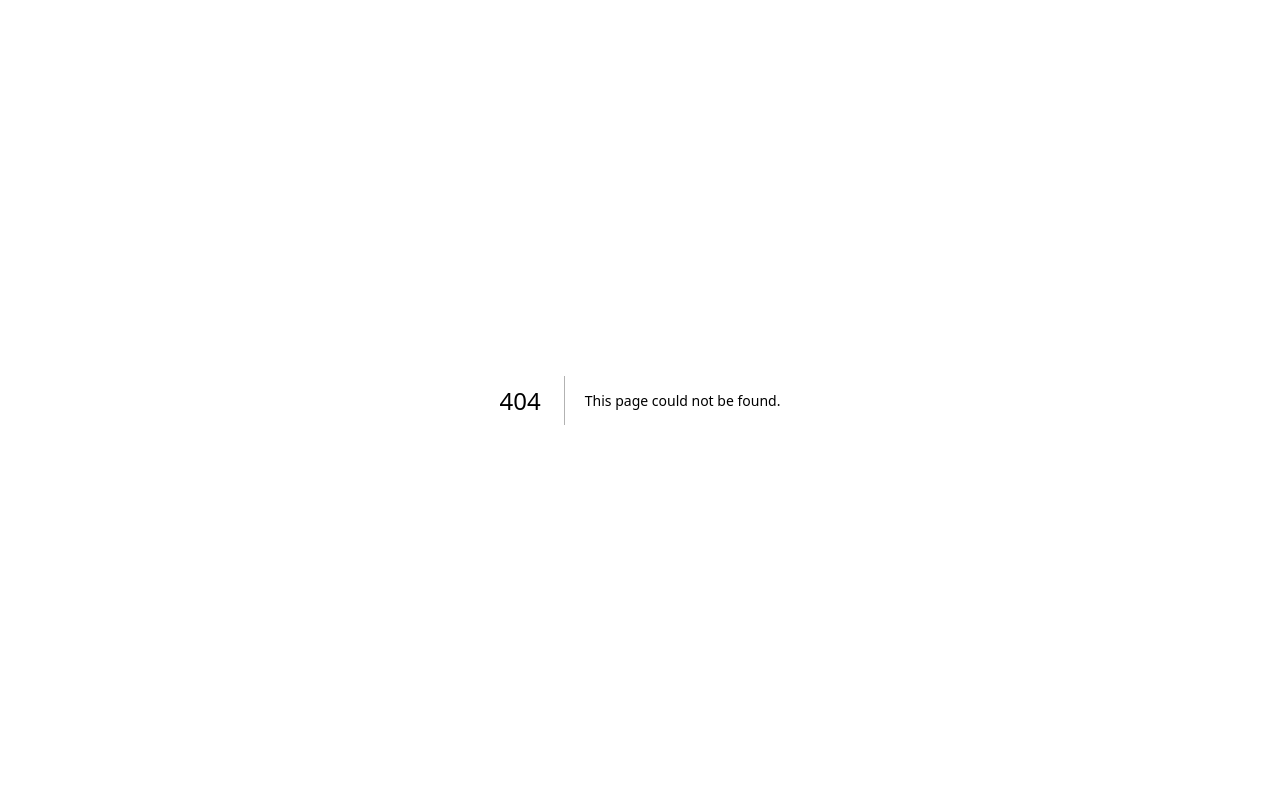
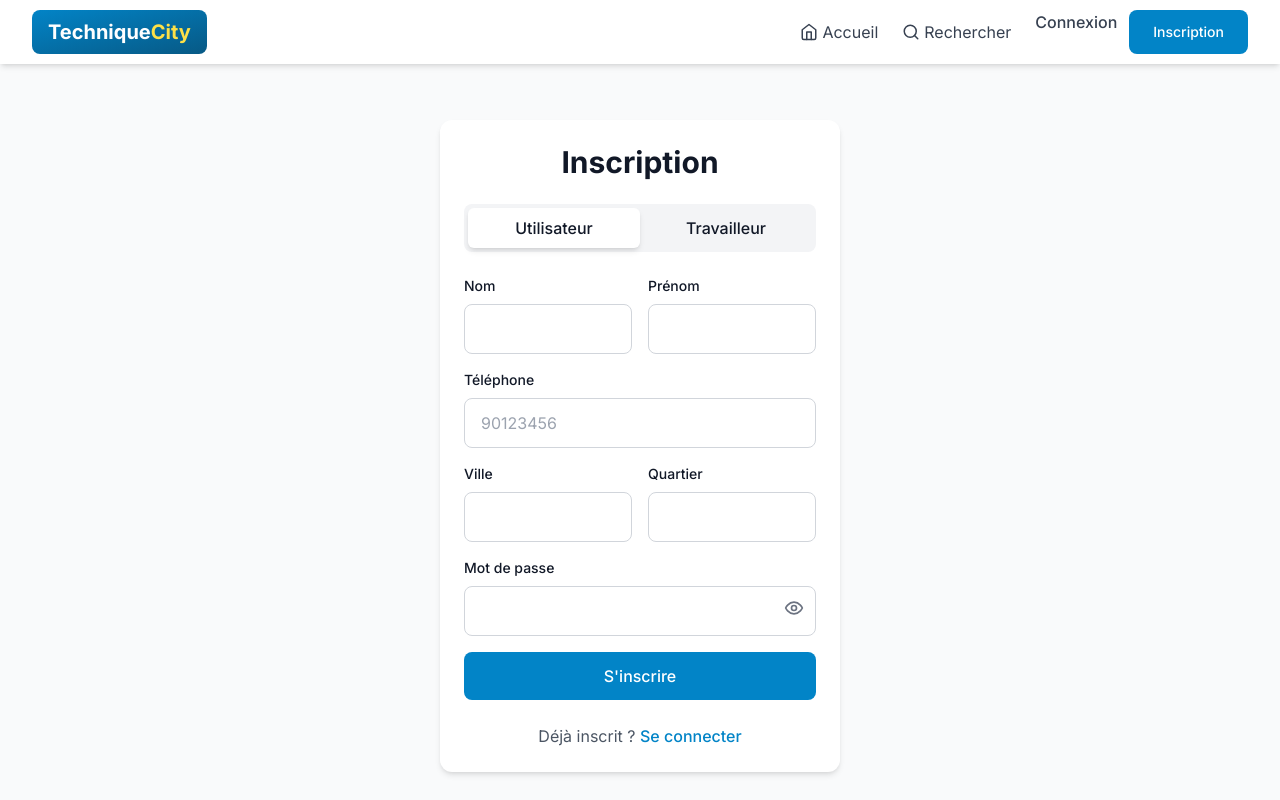
Before and after one commit to dioxyspaywer-dot/Techniquecity, a Next.js app in the folder frontend/: page /inscription in a window 1280 px wide. Before the commit this address had no page. Built offline with nearby package versions, Linux system fonts and the light colour scheme.

Commit message:
Create InscriptionPage component for user registration

```diff
--- /dev/null
+++ b/frontend/src/app/inscription/page.js
@@ -0,0 +1,33 @@
+'use client';
+import { useState } from 'react';
+import Link from 'next/link';
+import { useAuth } from '@/context/AuthContext';
+import Navbar from '@/components/Navbar';
+import { Eye, EyeOff } from 'lucide-react';
+
+export default function InscriptionPage() {
+  const [type, setType] = useState('utilisateur');
+  const [showPassword, setShowPassword] = useState(false);
+  const [loading, setLoading] = useState(false);
+  const { registerUtilisateur, registerTravailleur } = useAuth();
+  const [formData, setFormData] = useState({ nom:'',prenom:'',telephone:'',motDePasse:'',ville:'',quartier:'',age:'',metier:'',region:'' });
+  const handleChange = (e) => setFormData({...formData,[e.target.name]:e.target.value});
+  const handleSubmit = async (e) => { e.preventDefault(); setLoading(true); if(type==='utilisateur') await registerUtilisateur(formData); else await registerTravailleur(formData); setLoading(false); };
+  const metiers = ['électricien','maçon','soudeur','mécanicien','coiffeur','menuisier','couturier','ferrailleur','staffeur'];
+  return (
+    <div className="min-h-screen"><Navbar/><div className="max-w-md mx-auto mt-8 p-6"><div className="card">
+      <h1 className="text-3xl font-bold text-center mb-6">Inscription</h1>
+      <div className="flex mb-6 bg-gray-100 rounded-lg p-1"><button onClick={()=>setType('utilisateur')} className={`flex-1 py-2 rounded-md font-medium transition-colors ${type==='utilisateur'?'bg-white shadow-md':''}`}>Utilisateur</button><button onClick={()=>setType('travailleur')} className={`flex-1 py-2 rounded-md font-medium transition-colors ${type==='travailleur'?'bg-white shadow-md':''}`}>Travailleur</button></div>
+      <form onSubmit={handleSubmit} className="space-y-4">
+        <div className="grid grid-cols-2 gap-4"><div><label className="block text-sm font-medium mb-2">Nom</label><input type="text" name="nom" value={formData.nom} onChange={handleChange} className="input-field" required/></div><div><label className="block text-sm font-medium mb-2">Prénom</label><input type="text" name="prenom" value={formData.prenom} onChange={handleChange} className="input-field" required/></div></div>
+        <div><label className="block text-sm font-medium mb-2">Téléphone</label><input type="tel" name="telephone" value={formData.telephone} onChange={handleChange} className="input-field" placeholder="90123456" required/></div>
+        {type==='travailleur'&&(<><div className="grid grid-cols-2 gap-4"><div><label className="block text-sm font-medium mb-2">Âge</label><input type="number" name="age" value={formData.age} onChange={handleChange} className="input-field" min="16" max="100" required/></div><div><label className="block text-sm font-medium mb-2">Métier</label><select name="metier" value={formData.metier} onChange={handleChange} className="input-field" required><option value="">Choisir...</option>{metiers.map(m=><option key={m} value={m}>{m.charAt(0).toUpperCase()+m.slice(1)}</option>)}</select></div></div><div><label className="block text-sm font-medium mb-2">Région</label><input type="text" name="region" value={formData.region} onChange={handleChange} className="input-field" placeholder="Maritime, Kara, etc." required/></div></>)}
+        <div className="grid grid-cols-2 gap-4"><div><label className="block text-sm font-medium mb-2">Ville</label><input type="text" name="ville" value={formData.ville} onChange={handleChange} className="input-field" required/></div><div><label className="block text-sm font-medium mb-2">Quartier</label><input type="text" name="quartier" value={formData.quartier} onChange={handleChange} className="input-field" required/></div></div>
+        <div><label className="block text-sm font-medium mb-2">Mot de passe</label><div className="relative"><input type={showPassword?'text':'password'} name="motDePasse" value={formData.motDePasse} onChange={handleChange} className="input-field pr-12" minLength="6" required/><button type="button" onClick={()=>setShowPassword(!showPassword)} className="absolute right-3 top-3 text-gray-500">{showPassword?<EyeOff size={20}/>:<Eye size={20}/>}</button></div></div>
+        {type==='travailleur'&&(<div className="bg-yellow-50 border border-yellow-200 rounded-lg p-4 text-sm"><p className="text-yellow-800"><strong>💡 Note :</strong> Un paiement de 250 F CFA sera requis après l'inscription pour publier votre profil.</p></div>)}
+        <button type="submit" disabled={loading} className="btn-primary w-full">{loading?'Inscription...':"S'inscrire"}</button>
+      </form>
+      <div className="mt-6 text-center"><p className="text-gray-600">Déjà inscrit ? <Link href="/connexion" className="text-primary-600 font-medium hover:underline">Se connecter</Link></p></div>
+    </div></div></div>
+  );
+    }
```
